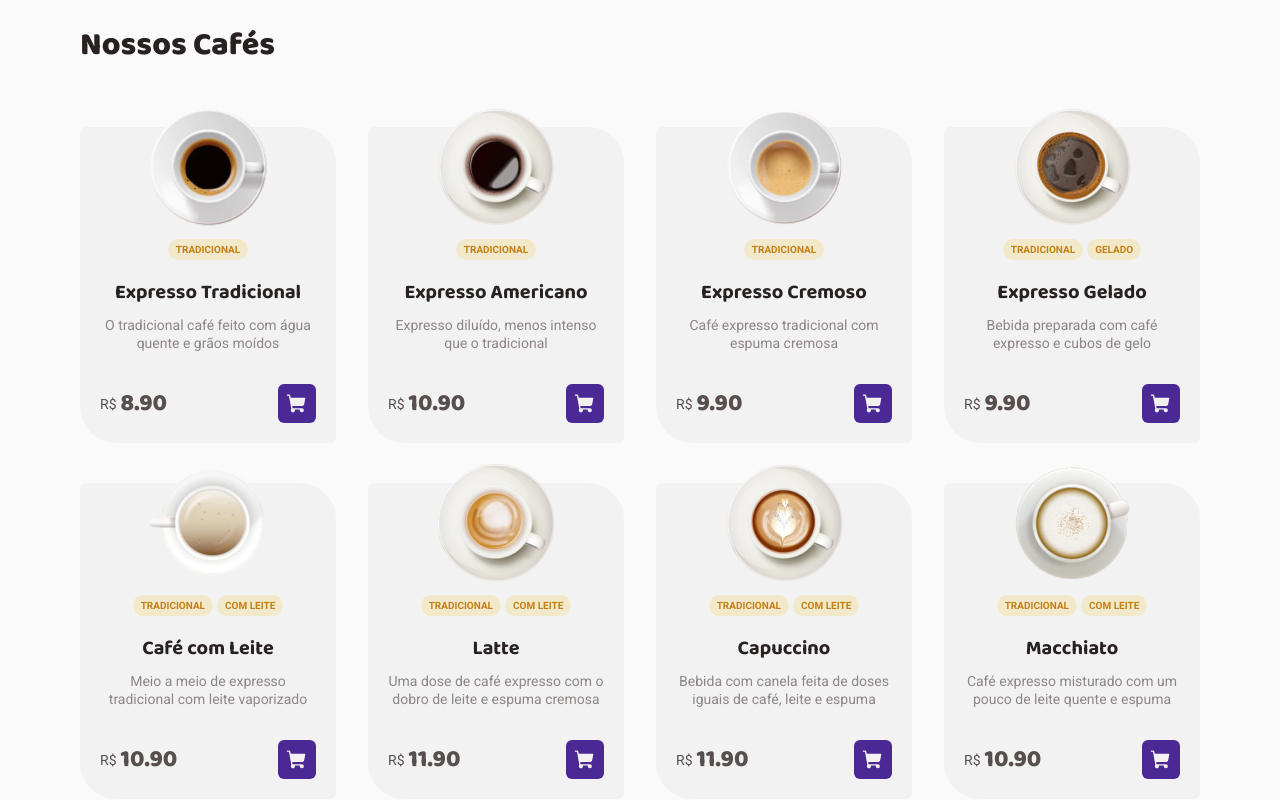
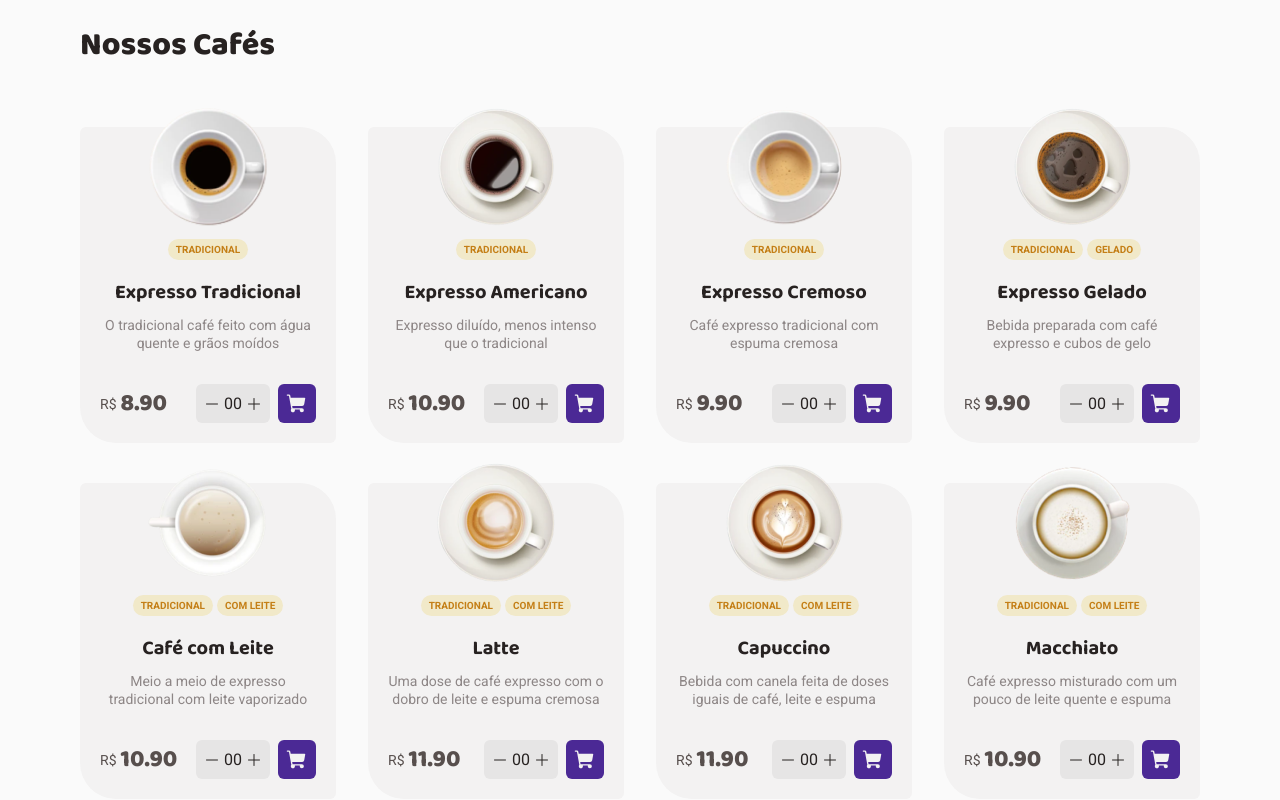
Before and after one commit to Marceometry/ignite-reactjs-desafio-coffee-delivery, a React (Vite) app: page / in a window 1280 px wide. Shown: the part 640-1440 px from the top of the page. Built offline with nearby package versions, Linux system fonts and the light colour scheme.

Commit message:
feat: add input number]

```diff
--- a/src/components/IconButton/styles.ts
+++ b/src/components/IconButton/styles.ts
@@ -11,8 +11,8 @@ export const palettes = {
   purple: {
     color: 'gray-200',
     background: 'purple-700',
-    hoverColor: 'purple-700',
-    hoverBackground: 'purple-100',
+    hoverColor: 'gray-200',
+    hoverBackground: 'purple-500',
   },
 } as const
 
--- /dev/null
+++ b/src/components/Input/index.tsx
@@ -0,0 +1,8 @@
+import React from 'react'
+import { StyledInput } from './styles'
+
+interface InputProps extends React.InputHTMLAttributes<HTMLInputElement> {}
+
+export const Input = (props: InputProps) => {
+  return <StyledInput {...props} />
+}
--- /dev/null
+++ b/src/components/Input/styles.ts
@@ -0,0 +1,13 @@
+import styled from 'styled-components'
+
+export const StyledInput = styled.input`
+  padding: 12px;
+  border-radius: 4px;
+  color: ${(props) => props.theme['gray-700']};
+  background-color: ${(props) => props.theme['gray-300']};
+  border: 1px solid ${(props) => props.theme['gray-400']};
+
+  &::placeholder {
+    color: ${(props) => props.theme['gray-600']};
+  }
+`
--- /dev/null
+++ b/src/components/InputNumber/index.tsx
@@ -0,0 +1,36 @@
+import { Minus, Plus } from 'phosphor-react'
+import React, { useEffect, useState } from 'react'
+import { InputNumberContainer } from './styles'
+
+interface InputNumberProps
+  extends React.InputHTMLAttributes<HTMLInputElement> {}
+
+export const InputNumber = (props: InputNumberProps) => {
+  const [value, setValue] = useState(0)
+
+  useEffect(() => {
+    if (value > 99) setValue(99)
+    if (value < 0) setValue(0)
+  }, [value])
+
+  const handleMinus = () => setValue((oldValue) => oldValue - 1)
+
+  const handlePlus = () => setValue((oldValue) => oldValue + 1)
+
+  return (
+    <InputNumberContainer>
+      <button onClick={handleMinus}>
+        <Minus />
+      </button>
+      <input
+        {...props}
+        type="text"
+        value={String(value || '').padStart(2, '0')}
+        onChange={(e) => setValue(Number(e.target.value))}
+      />
+      <button onClick={handlePlus}>
+        <Plus />
+      </button>
+    </InputNumberContainer>
+  )
+}
--- /dev/null
+++ b/src/components/InputNumber/styles.ts
@@ -0,0 +1,26 @@
+import styled from 'styled-components'
+
+export const InputNumberContainer = styled.div`
+  display: flex;
+  align-items: center;
+  gap: 4px;
+  padding: 8px;
+  border-radius: 6px;
+  color: ${(props) => props.theme['gray-900']};
+  background-color: ${(props) => props.theme['gray-400']};
+
+  button {
+    display: grid;
+    place-items: center;
+    background: none;
+    transition: color 0.2s;
+
+    &:hover {
+      color: ${(props) => props.theme['purple-500']};
+    }
+  }
+
+  input {
+    width: 1.125rem;
+  }
+`
--- a/src/components/index.ts
+++ b/src/components/index.ts
@@ -1,3 +1,5 @@
 export * from './IconButton'
 export * from './IconCircle'
+export * from './Input'
+export * from './InputNumber'
 export * from './Tag'
--- a/src/pages/Home/components/CoffeeList/CoffeeCard/index.tsx
+++ /dev/null
@@ -1,40 +0,0 @@
-import { CoffeeItem } from '@/@types/coffee'
-import { IconButton, Tag } from '@/components'
-import {
-  CoffeeCardContainer,
-  CoffeeCardFooter,
-  CoffeeCardPrice,
-  CoffeeCardTagsContainer,
-} from './styles'
-
-interface CoffeeCardProps {
-  item: CoffeeItem
-}
-
-export const CoffeeCard = ({ item }: CoffeeCardProps) => {
-  return (
-    <CoffeeCardContainer>
-      <img src={item.imageUrl} alt={`Ilustração do café "${item.name}"`} />
-      <CoffeeCardTagsContainer>
-        {item.tags.map((tag) => (
-          <Tag key={tag}>{tag}</Tag>
-        ))}
-      </CoffeeCardTagsContainer>
-
-      <h3>{item.name}</h3>
-      <p>{item.description}</p>
-
-      <CoffeeCardFooter>
-        <CoffeeCardPrice>
-          <span>R$</span>
-          <strong>
-            {(item.priceInCents / 100).toFixed(2).toLocaleString()}
-          </strong>
-        </CoffeeCardPrice>
-        <div>
-          <IconButton colorPalette="purple" onClick={() => {}} />
-        </div>
-      </CoffeeCardFooter>
-    </CoffeeCardContainer>
-  )
-}
--- a/src/pages/Home/components/CoffeeList/CoffeeCard/styles.ts
+++ /dev/null
@@ -1,63 +0,0 @@
-import styled from 'styled-components'
-
-export const CoffeeCardContainer = styled.div`
-  display: flex;
-  align-items: center;
-  flex-direction: column;
-  background-color: ${(props) => props.theme['gray-200']};
-  padding: 1.25rem;
-  border-radius: 6px 36px;
-
-  img {
-    margin-top: -2.5rem;
-    margin-bottom: 0.75rem;
-  }
-
-  h3 {
-    margin: 1rem 0 0.5rem;
-    font-size: 1.25rem;
-    font-weight: 700;
-  }
-
-  p {
-    font-size: 0.875rem;
-    line-height: 1.125rem;
-    text-align: center;
-    color: ${(props) => props.theme['gray-600']};
-  }
-`
-
-export const CoffeeCardTagsContainer = styled.div`
-  display: flex;
-  justify-content: center;
-  flex-wrap: wrap;
-  gap: 0.25rem;
-`
-
-export const CoffeeCardFooter = styled.div`
-  width: 100%;
-  margin-top: 2rem;
-  display: flex;
-  justify-content: space-between;
-
-  > div {
-    display: flex;
-  }
-`
-
-export const CoffeeCardPrice = styled.div`
-  display: flex;
-  align-items: center;
-  gap: 0.25rem;
-  color: ${(props) => props.theme['gray-700']};
-
-  span {
-    font-size: 0.875rem;
-  }
-
-  strong {
-    font-family: 'Baloo 2', sans-serif;
-    font-size: 1.5rem;
-    font-weight: 800;
-  }
-`
--- a/src/pages/Home/components/CoffeeList/index.tsx
+++ b/src/pages/Home/components/CoffeeList/index.tsx
@@ -1,6 +1,14 @@
 import { coffeeList } from '@/constants'
-import { CoffeeCard } from './CoffeeCard'
-import { CoffeeListContainer, CoffeeListItemsContainer } from './styles'
+import { IconButton, InputNumber, Tag } from '@/components'
+import {
+  CoffeeCardActions,
+  CoffeeCardContainer,
+  CoffeeCardFooter,
+  CoffeeCardPrice,
+  CoffeeCardTagsContainer,
+  CoffeeListContainer,
+  CoffeeListItemsContainer,
+} from './styles'
 
 export const CoffeeList = () => {
   return (
@@ -9,7 +17,34 @@ export const CoffeeList = () => {
 
       <CoffeeListItemsContainer>
         {coffeeList.map((item) => (
-          <CoffeeCard key={item.id} item={item} />
+          <CoffeeCardContainer key={item.id}>
+            <img
+              src={item.imageUrl}
+              alt={`Ilustração do café "${item.name}"`}
+            />
+            <CoffeeCardTagsContainer>
+              {item.tags.map((tag) => (
+                <Tag key={tag}>{tag}</Tag>
+              ))}
+            </CoffeeCardTagsContainer>
+
+            <h3>{item.name}</h3>
+            <p>{item.description}</p>
+
+            <CoffeeCardFooter>
+              <CoffeeCardPrice>
+                <span>R$</span>
+                <strong>
+                  {(item.priceInCents / 100).toFixed(2).toLocaleString()}
+                </strong>
+              </CoffeeCardPrice>
+
+              <CoffeeCardActions>
+                <InputNumber />
+                <IconButton colorPalette="purple" onClick={() => {}} />
+              </CoffeeCardActions>
+            </CoffeeCardFooter>
+          </CoffeeCardContainer>
         ))}
       </CoffeeListItemsContainer>
     </CoffeeListContainer>
--- a/src/pages/Home/components/CoffeeList/styles.ts
+++ b/src/pages/Home/components/CoffeeList/styles.ts
@@ -15,3 +15,70 @@ export const CoffeeListItemsContainer = styled.div`
   grid-template-columns: repeat(4, 1fr);
   gap: 2.5rem 2rem;
 `
+
+export const CoffeeCardContainer = styled.div`
+  display: flex;
+  align-items: center;
+  flex-direction: column;
+  background-color: ${(props) => props.theme['gray-200']};
+  padding: 1.25rem;
+  border-radius: 6px 36px;
+
+  img {
+    margin-top: -2.5rem;
+    margin-bottom: 0.75rem;
+  }
+
+  h3 {
+    margin: 1rem 0 0.5rem;
+    font-size: 1.25rem;
+    font-weight: 700;
+  }
+
+  p {
+    font-size: 0.875rem;
+    line-height: 1.125rem;
+    text-align: center;
+    color: ${(props) => props.theme['gray-600']};
+  }
+`
+
+export const CoffeeCardTagsContainer = styled.div`
+  display: flex;
+  justify-content: center;
+  flex-wrap: wrap;
+  gap: 0.25rem;
+`
+
+export const CoffeeCardFooter = styled.div`
+  width: 100%;
+  margin-top: 2rem;
+  display: flex;
+  justify-content: space-between;
+
+  > div {
+    display: flex;
+  }
+`
+
+export const CoffeeCardPrice = styled.div`
+  display: flex;
+  align-items: center;
+  gap: 0.25rem;
+  color: ${(props) => props.theme['gray-700']};
+
+  span {
+    font-size: 0.875rem;
+  }
+
+  strong {
+    font-family: 'Baloo 2', sans-serif;
+    font-size: 1.5rem;
+    font-weight: 800;
+  }
+`
+
+export const CoffeeCardActions = styled.div`
+  display: flex;
+  gap: 0.5rem;
+`
--- a/src/styles/global.ts
+++ b/src/styles/global.ts
@@ -35,14 +35,10 @@ export const GlobalStyle = createGlobalStyle`
     font-size: 1rem;
   }
 
-  input, textarea {
-    color: ${(props) => props.theme['gray-700']};
-    background-color: ${(props) => props.theme['gray-300']};
-    border: 1px solid ${(props) => props.theme['gray-400']};
-  }
-
-  input::placeholder, textarea::placeholder {
-    color: ${(props) => props.theme['gray-600']};
+  input {
+    background: none;
+    border: none;
+    color: inherit;
   }
 
   button, a {
```
